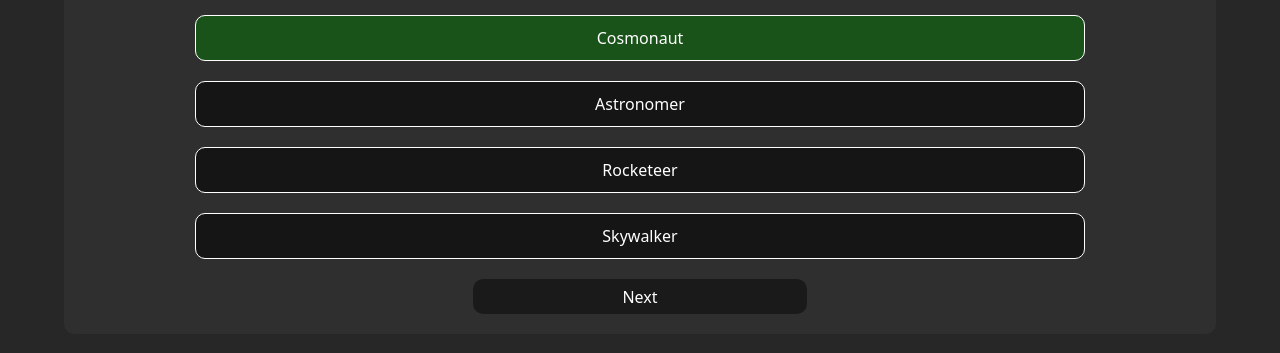
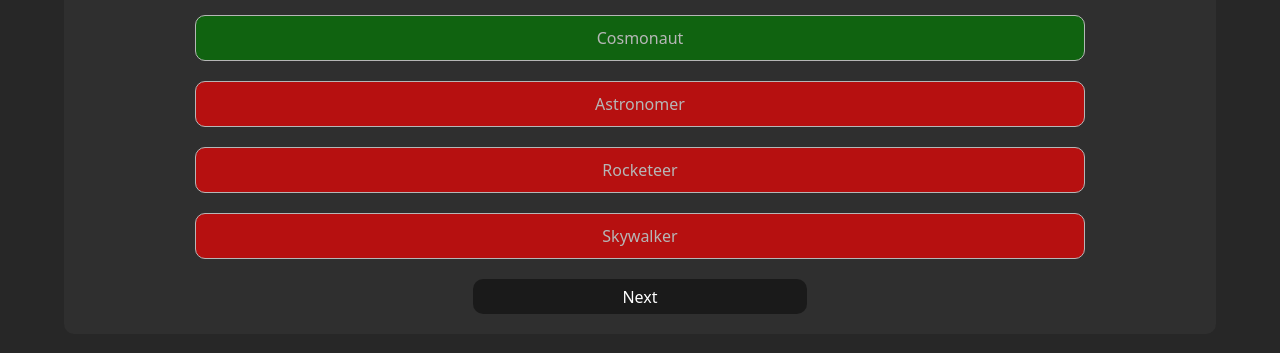
Before and after one commit to Bruce0C/Punters-Quiz-, a plain HTML site: page quiz.html in a window 1280 px wide. Both pictures are taken after a click on the button "Cosmonaut". Shown: the part 193-546 px from the top of the page. Drawn offline with nearby package versions, Linux system fonts and the light colour scheme.

Commit message:
style: Display answers after buttons are disabled

```diff
--- a/assets/css/style.css
+++ b/assets/css/style.css
@@ -108,3 +108,20 @@
 .incorrect {
     background: #ff00009e;
 }
+
+/* Ensure disabled buttons retain their colors */
+button.correct:disabled {
+    background-color: green;
+    color: white;
+}
+
+button.incorrect:disabled {
+    background-color: red;
+    color: white;
+}
+
+/* Remove default disabled button styles */
+button:disabled {
+    opacity: 1;
+    pointer-events: none;
+}
--- a/assets/js/script.js
+++ b/assets/js/script.js
@@ -1,5 +1,7 @@
-/** All questions were taken from https://paulcooper.uk/2021/01/01/100-pub-quiz-trivia-questions-part-1/
- * Questions were randomly selected between part one and part twelsve of the site */
+/*
+All questions were taken from https://paulcooper.uk/2021/01/01/100-pub-quiz-trivia-questions-part-1/
+Questions were randomly selected between part one and part twelsve of the site
+ */
 const questions = [{
         question: 'What is the Russian equivalent of an American astronaut?',
         answers: [{
@@ -340,8 +342,10 @@
     showQuestion();
 }
 
-/**This function will display the question and its number
- * Code from Great stack's javascript turorial */
+/*
+This function will display the question and its number
+Code from Great stack's javascript turorial
+ */
 function showQuestion() {
     resetState();
     let currentQuestion = questions[currentQuestionIndex];
@@ -359,8 +363,10 @@
         button.addEventListener('click', selectAnswer);
     });
 
-    /**Update the progress bar
-     *  Code from James Q Quick "Build a Quiz App(6)" turorial */
+    /*
+    Update the progress bar
+    Code from James Q Quick "Build a Quiz App(6)" turorial
+    */
     progressBarFill.style.width = `${(questionNo / maxQuestions) * 100}%`;
 }
 
@@ -372,8 +378,10 @@
     }
 }
 
-/**Turn button green or red when clicked
- *  Code from Great stack's javascript turorial*/
+/*
+Turn button green or red when clicked
+Code from Great stack's javascript turorial
+*/
 function selectAnswer(e) {
     const selectBtn = e.target;
     const isCorrect = selectBtn.dataset.correct === 'true';
@@ -390,17 +398,20 @@
 Array.from(answersButtons.children).forEach(button => {
     if (button.dataset.correct === "true") {
         button.classList.add("correct");
+    } else {
+        button.classList.add("incorrect");
     }
 
-        //Disable button after click
-        button.disabled = false;
+    // Disable button after click
+    button.disabled = true;
 });
     nextButton.style.display = "block";
 }
 
-/**
- * Reveal score and play again button
- * Code from Great stack's javascript turorial */
+/*
+Reveal score and play again button
+Code from Great stack's javascript turorial
+ */
 function showScore() {
     resetState();
     questionElement.innerHTML = `Final Score ${score} out of ${questions.length}!`;
@@ -422,9 +433,10 @@
     }
 }
 
-/**
- * Move to the next question from current question
- * If there are no more questions, restart the quiz by calling startQuiz*/
+/*
+ Move to the next question from current question
+ If there are no more questions, restart the quiz by calling startQuiz
+ */
 nextButton.addEventListener("click", () => {
     if (currentQuestionIndex < questions.length) {
         handleNextButton();
```
Also changed, not shown: quiz.html (+2 -0 lines), 1 other file. Lines whose indentation alone changed are shown as unchanged.
